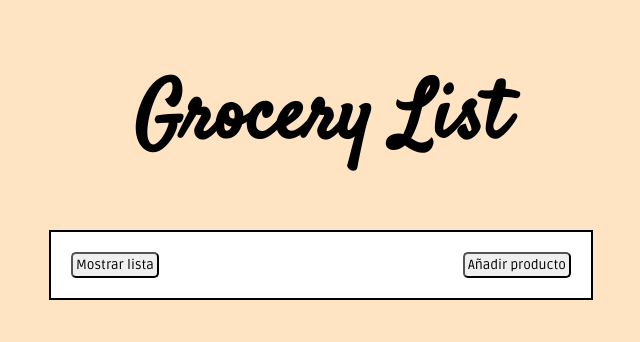
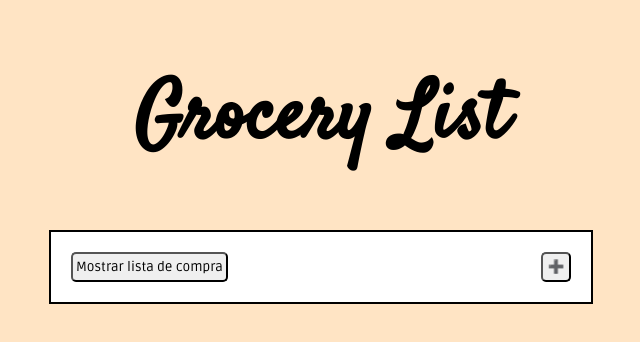
Before and after one commit to krisneiras/GroceryList, a website: page index.html in a window 1280 px wide. Shown: the whole page, without its empty margins (319-959 px from the left). Drawn offline with Linux system fonts and the light colour scheme.

Commit message:
change buttons style

```diff
--- a/index.html
+++ b/index.html
@@ -15,8 +15,8 @@
     <h1>Grocery List</h1>
     <main>
         <div class="main-buttons">
-            <button onclick="viewList()">Mostrar lista</button>
-            <button onclick="addForm()">Añadir producto </button>
+            <button onclick="viewList()">Mostrar lista de compra</button>
+            <button onclick="addForm()">➕</button>
         </div>
         <section id="form">
 
--- a/src/styles.css
+++ b/src/styles.css
@@ -32,4 +32,6 @@ button{
     font-family: 'Ruda', sans-serif;
     padding: 3px;
     cursor: pointer;
+    height: 30px;
+    min-width: 30px;
 }
```
